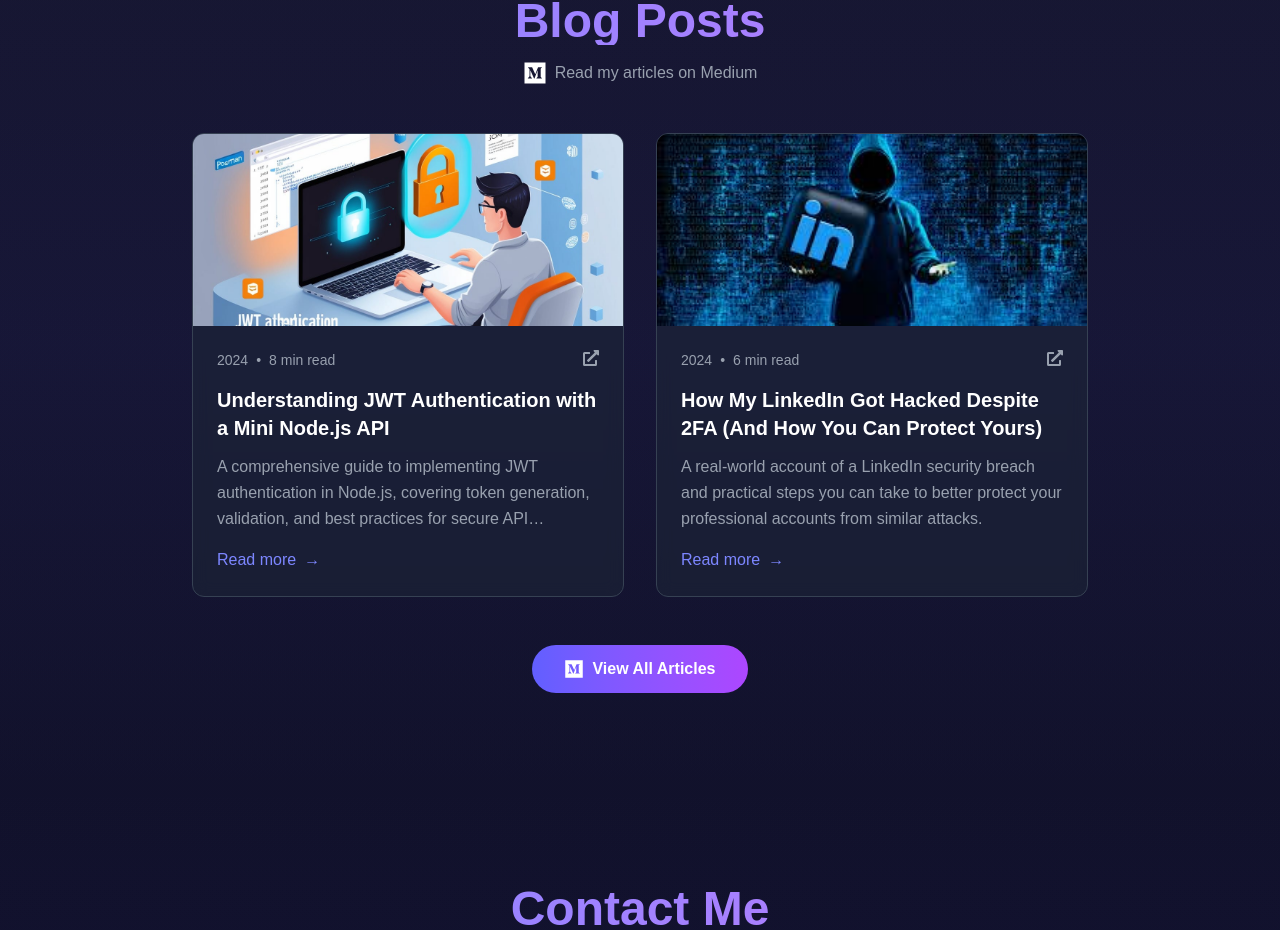
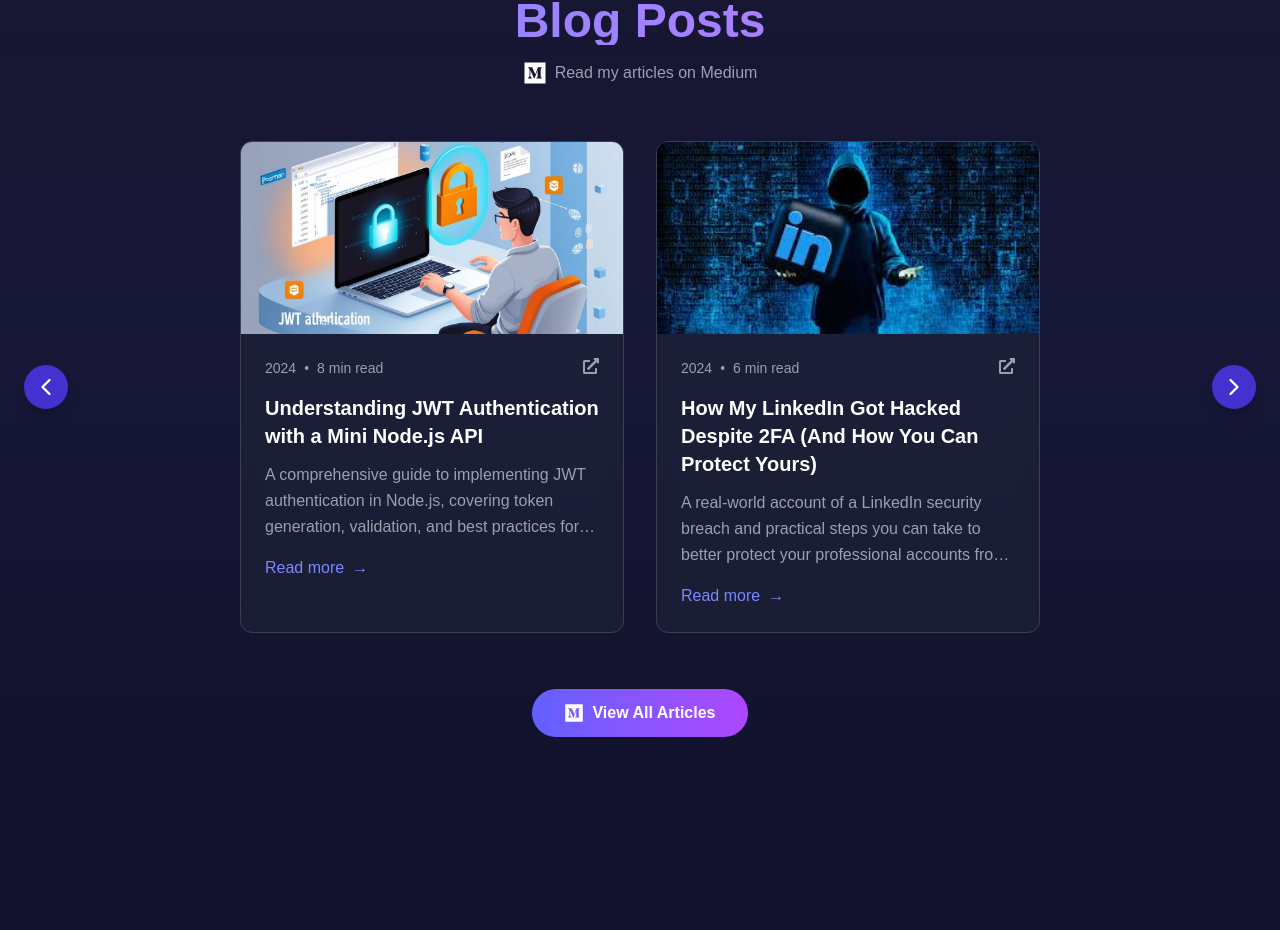
Before and after one commit to MNKolombage/My_Portfolio, a Next.js app: page / in a window 1280 px wide. Shown: the part 3350-4280 px from the top of the page. Built offline with nearby package versions, Linux system fonts and the light colour scheme.

Commit message:
Finalizing

```diff
--- a/src/components/BlogPosts.tsx
+++ b/src/components/BlogPosts.tsx
@@ -1,8 +1,9 @@
 "use client";
 
-import React from "react";
+import React, { useRef } from "react";
 import { motion } from "framer-motion";
 import { FaMedium, FaExternalLinkAlt } from "react-icons/fa";
+import { ChevronLeft, ChevronRight } from "lucide-react";
 
 interface BlogPost {
   title: string;
@@ -14,6 +15,21 @@
 }
 
 export default function BlogPosts() {
+  const scrollRef = useRef<HTMLDivElement>(null);
+
+  const scroll = (direction: "left" | "right") => {
+    if (scrollRef.current) {
+      const { scrollLeft, clientWidth } = scrollRef.current;
+      scrollRef.current.scrollTo({
+        left:
+          direction === "left"
+            ? scrollLeft - clientWidth
+            : scrollLeft + clientWidth,
+        behavior: "smooth",
+      });
+    }
+  };
+
   const posts: BlogPost[] = [
     {
       title: "Understanding JWT Authentication with a Mini Node.js API",
@@ -59,8 +75,22 @@
           Read my articles on Medium
         </motion.p>
 
-        <div className="flex justify-center">
-          <div className="grid grid-cols-1 md:grid-cols-2 gap-8 max-w-4xl">
+        <div className="relative flex justify-center">
+          {/* Left Arrow */}
+          <button
+            onClick={() => scroll("left")}
+            className="absolute left-0 top-1/2 -translate-y-1/2 z-10 bg-indigo-600/80 hover:bg-indigo-700 text-white p-2 rounded-full shadow-lg hidden md:block"
+            aria-label="Scroll Left"
+          >
+            <ChevronLeft size={28} />
+          </button>
+
+          {/* Scrollable Cards */}
+          <div
+            ref={scrollRef}
+            className="flex gap-8 overflow-x-auto scrollbar-hide py-2 px-1"
+            style={{ scrollBehavior: "smooth" }}
+          >
             {posts.map((post, idx) => (
               <motion.a
                 key={idx}
@@ -71,7 +101,7 @@
                 whileInView={{ opacity: 1, y: 0 }}
                 transition={{ duration: 0.5, delay: idx * 0.2 }}
                 viewport={{ once: true }}
-                className="group bg-gray-800/50 backdrop-blur-sm rounded-xl overflow-hidden border border-gray-700 hover:border-indigo-500 transition-all duration-300 hover:shadow-lg hover:shadow-indigo-500/20 hover:-translate-y-2"
+                className="min-w-[320px] max-w-sm flex-shrink-0 group bg-gray-800/50 backdrop-blur-sm rounded-xl overflow-hidden border border-gray-700 hover:border-indigo-500 transition-all duration-300 hover:shadow-lg hover:shadow-indigo-500/20 hover:-translate-y-2"
               >
                 <div className="relative w-full h-48 overflow-hidden bg-gray-700">
                   <img
@@ -112,6 +142,15 @@
               </motion.a>
             ))}
           </div>
+
+          {/* Right Arrow */}
+          <button
+            onClick={() => scroll("right")}
+            className="absolute right-0 top-1/2 -translate-y-1/2 z-10 bg-indigo-600/80 hover:bg-indigo-700 text-white p-2 rounded-full shadow-lg hidden md:block"
+            aria-label="Scroll Right"
+          >
+            <ChevronRight size={28} />
+          </button>
         </div>
 
         <motion.div
```
